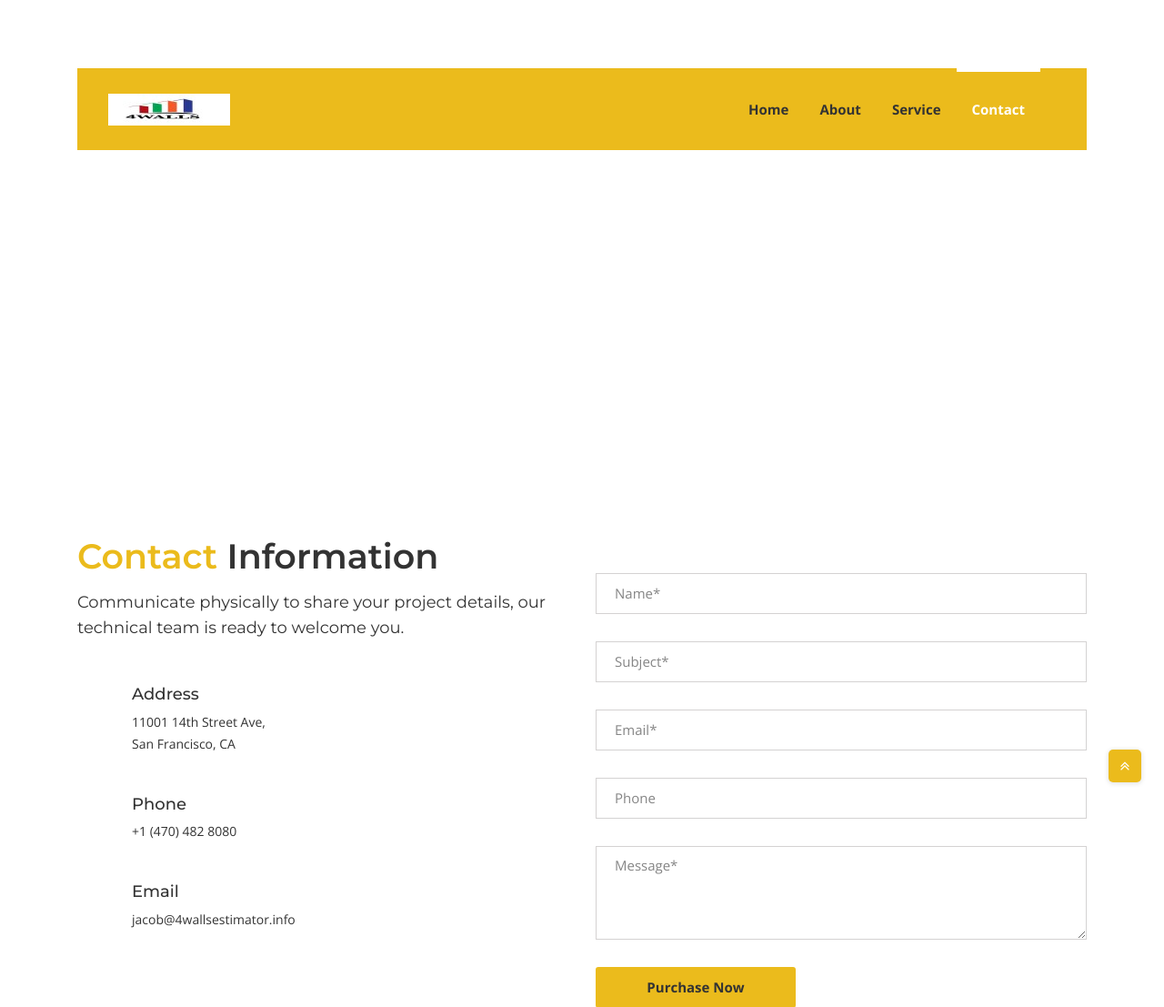
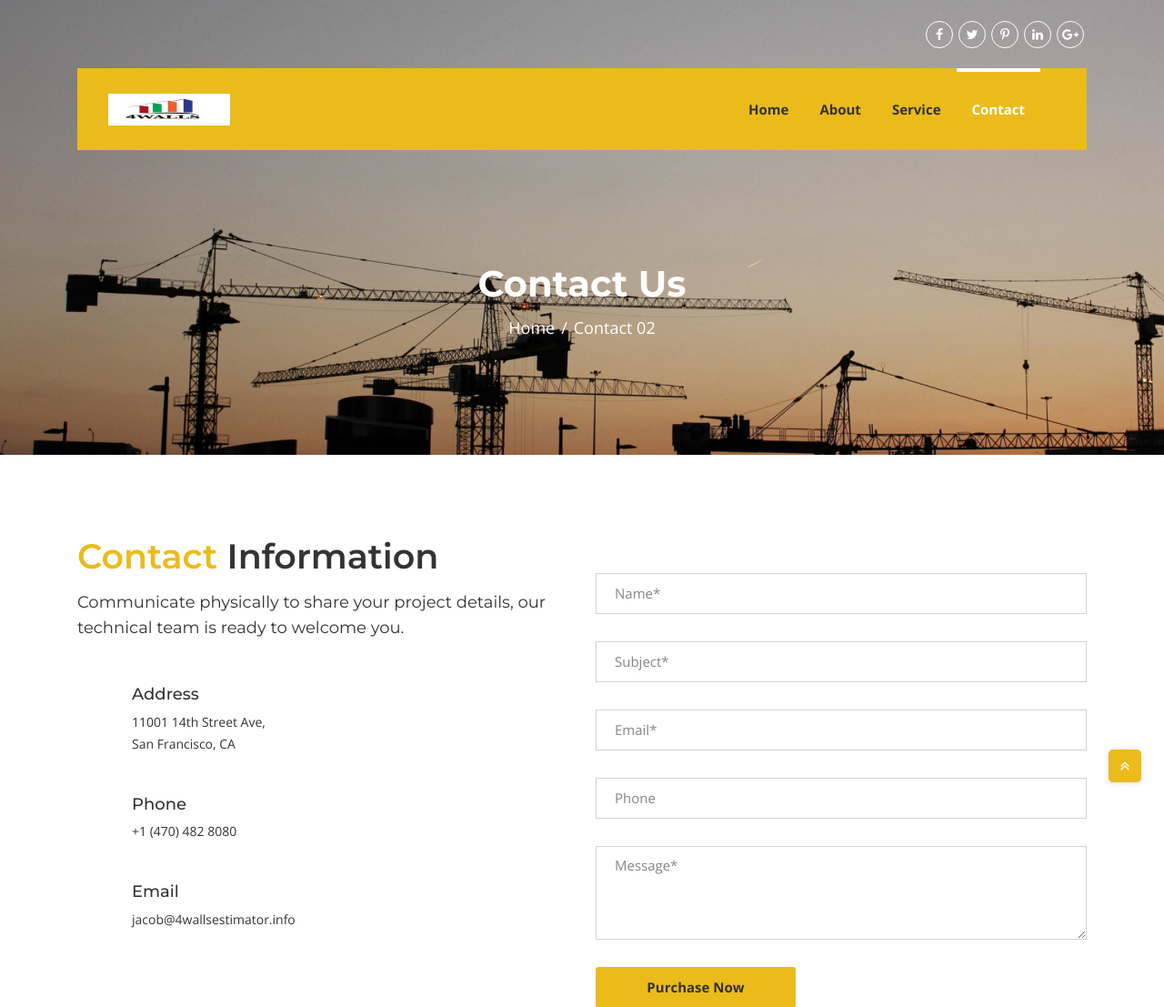
Before and after one commit to sycla/fourwallcom, a Django app: page /contact in a window 1280 px wide. Shown: the top 1107 px of the page at 91% size. Run offline with Django 4.2, Linux system fonts and the light colour scheme; some libraries are stand-ins or nearby versions.

Commit message:
Update contact.html

```diff
--- a/templates/contact.html
+++ b/templates/contact.html
@@ -86,53 +86,53 @@
 	        </div>
 	        <nav class="tm-primary-nav tm-section-active">
 	          <ul class="tm-primary-nav-list">
-              <li class="menu-item menu-item-has-children"><a src="/home">Home</a>
+              <li class="menu-item menu-item-has-children"><a href="/home">Home</a>
                 {% comment %} <ul>
-                  <li class="menu-item"><a src="index.html">Home One</a></li>
-                  <li class="menu-item"><a src="index1.html">Home Two</a></li>
-                  <li class="menu-item"><a src="index2.html">Home Three</a></li>
-                  <li class="menu-item"><a src="index3.html">Home Four</a></li>
+                  <li class="menu-item"><a href="index.html">Home One</a></li>
+                  <li class="menu-item"><a href="index1.html">Home Two</a></li>
+                  <li class="menu-item"><a href="index2.html">Home Three</a></li>
+                  <li class="menu-item"><a href="index3.html">Home Four</a></li>
                 </ul> {% endcomment %}
               </li>
-              <li class="menu-item menu-item-has-children"><a src="/about">About</a>
+              <li class="menu-item menu-item-has-children"><a href="/about">About</a>
                 {% comment %} <ul>
-                  <li class="menu-item"><a src="about1.html">About One</a></li>
-                  <li class="menu-item"><a src="about2.html">About Two</a></li>
+                  <li class="menu-item"><a href="about1.html">About One</a></li>
+                  <li class="menu-item"><a href="about2.html">About Two</a></li>
                 </ul> {% endcomment %}
               </li>
-              <li class="menu-item menu-item-has-children"><a src="/services">Service</a>
+              <li class="menu-item menu-item-has-children"><a href="/services">Service</a>
                 {% comment %} <ul>
-                  <li class="menu-item"><a src="service1.html">Service One</a></li>
-                  <li class="menu-item"><a src="service2.html">Service Two</a></li>
+                  <li class="menu-item"><a href="service1.html">Service One</a></li>
+                  <li class="menu-item"><a href="service2.html">Service Two</a></li>
                 </ul> {% endcomment %}
               </li>
-              {% comment %} <li class="menu-item menu-item-has-children"><a src="#">Porject</a>
+              {% comment %} <li class="menu-item menu-item-has-children"><a href="#">Porject</a>
                 <ul>
-                  <li class="menu-item"><a src="projects1.html">Porject One</a></li>
-                  <li class="menu-item"><a src="projects2.html">Porject Two</a></li>
+                  <li class="menu-item"><a href="projects1.html">Porject One</a></li>
+                  <li class="menu-item"><a href="projects2.html">Porject Two</a></li>
                 </ul>
               </li>
-              <li class="menu-item"><a src="team.html">Team</a></li>
-              <li class="menu-item menu-item-has-children"><a src="#">Blog</a>
+              <li class="menu-item"><a href="team.html">Team</a></li>
+              <li class="menu-item menu-item-has-children"><a href="#">Blog</a>
                 <ul>
-                  <li class="menu-item"><a src="blog-right-sidebar.html">Blog right Sidebar</a></li>
-                  <li class="menu-item"><a src="blog-left-sidebar.html">Blog Left Sidebar</a></li>
-                  <li class="menu-item"><a src="blog-massonry-view.html">Blog Massonry View</a></li>
-                  <li class="menu-item"><a src="blog-grid-view.html">Blog Grid View</a></li>
-                  <li class="menu-item"><a src="single-blog.html">Single Blog</a></li>
+                  <li class="menu-item"><a href="blog-right-sidebar.html">Blog right Sidebar</a></li>
+                  <li class="menu-item"><a href="blog-left-sidebar.html">Blog Left Sidebar</a></li>
+                  <li class="menu-item"><a href="blog-massonry-view.html">Blog Massonry View</a></li>
+                  <li class="menu-item"><a href="blog-grid-view.html">Blog Grid View</a></li>
+                  <li class="menu-item"><a href="single-blog.html">Single Blog</a></li>
                 </ul>
               </li>
-              <li class="menu-item menu-item-has-children"><a src="#">Pages</a>
+              <li class="menu-item menu-item-has-children"><a href="#">Pages</a>
                 <ul>
-                  <li class="menu-item"><a src="404.html">404 Page</a></li>
-                  <li class="menu-item"><a src="faq.html">FAQ Page</a></li>
-                  <li class="menu-item"><a src="commingsoon.html">Comming Soon Page</a></li>
+                  <li class="menu-item"><a href="404.html">404 Page</a></li>
+                  <li class="menu-item"><a href="faq.html">FAQ Page</a></li>
+                  <li class="menu-item"><a href="commingsoon.html">Comming Soon Page</a></li>
                 </ul>
               </li> {% endcomment %}
-              <li class="menu-item current-menu-item menu-item-has-children"><a src="/contact">Contact</a>
+              <li class="menu-item current-menu-item menu-item-has-children"><a href="/contact">Contact</a>
                 {% comment %} <ul>
-                  <li class="menu-item"><a src="contact.html">Contact One</a></li>
-                  <li class="menu-item"><a src="contact1.html">Contact Two</a></li>
+                  <li class="menu-item"><a href="contact.html">Contact One</a></li>
+                  <li class="menu-item"><a href="contact1.html">Contact Two</a></li>
                 </ul> {% endcomment %}
               </li>
             </ul>
@@ -152,7 +152,7 @@
   </header><!-- .tm-site-header -->
 
 	<!-- Start Hero Section -->
-	<section class="tm-page-header tm-bg" data-src="{% static 'img/abouthead.jpg'%}">
+	<section class="tm-page-header tm-bg" src="{% static 'img/abouthead.jpg'%}" style="background-image: url('{% static 'img/abouthead.jpg'%}')">
 		<div class="container">
 			<div class="row">
 				<div class="col-lg-12">
@@ -247,14 +247,14 @@
 
   <!-- Start Footer Section -->
   <footer class="tm-site-footer">
-    <div class="tm-main-footer tm-bg" data-src="{% static 'img/footer-bg.jpg'%}">
+    <div class="tm-main-footer tm-bg" data-src="{% static 'img/footer-bg.jpg'%}" style="background-image: url('{% static 'img/footer-bg.jpg'%}')">
       <div class="empty-space col-md-b100 col-xs-b65"></div>
       <div class="container">
         <div class="row">
           <div class="col-lg-3 col-md-6">
             <div class="tm-footer-widget tm-text-widget">
               <div class="tm-footer-logo">
-                <a src="#"><img src="{% static 'img/logo4walls.jpg'%}" alt="Veril"></a>
+                <a src="#"><img src="{% static 'img/logo4walls.jpg'%}"  style="background-image: url('{% static 'img/logo4walls.jpg'%}')" alt="Veril"></a>
               </div>
               <div class="tm-footer-text-widget">
                 {% comment %} consectetur adipisicing elit, sed do eiusmod tempor incididunt ut labore et dolore magna
```
